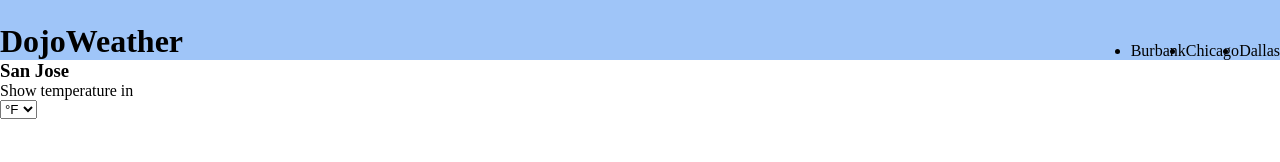
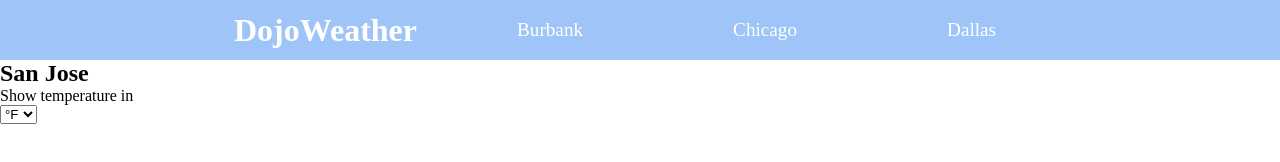
Before and after one commit to GabrielLee252/DojoWeather, a plain HTML site: page index.html in a window 1280 px wide. Drawn offline with Linux system fonts and the light colour scheme.

Commit message:
got the top done

```diff
--- a/index.html
+++ b/index.html
@@ -1,5 +1,6 @@
 <!DOCTYPE html>
 <html lang="en">
+
 <head>
     <meta charset="UTF-8">
     <meta http-equiv="X-UA-Compatible" content="IE=edge">
@@ -7,9 +8,11 @@
     <title>Dojo Weather</title>
     <link rel="stylesheet" href="style.css">
 </head>
+
 <body>
     <!-- nav bar -->
     <div class="nav">
+        <div class="navbox">
             <h1>DojoWeather</h1>
             <ul class="cities">
                 <li>Burbank</li>
@@ -17,9 +20,10 @@
                 <li>Dallas</li>
             </ul>
         </div>
+    </div>
 
     <div class="current_city">
-        <h3>San Jose</h3>
+        <h2>San Jose</h2>
         <p class="showTemp">Show temperature in</p>
         <select id="sort">
             <option value="fahren">°F</option>
@@ -47,4 +51,5 @@
 
     <script src="script.js"></script>
 </body>
+
 </html>
--- a/style.css
+++ b/style.css
@@ -6,14 +6,27 @@
 /* nav bar */
 .nav {
     display: flex;
-    justify-content: space-between;
-    align-items: end;
+    justify-content: center;
     height: 60px;
     background-color: rgb(159, 197, 248);
+    color: white;
+}
+
+.navbox {
+    display: flex;
+    align-items: center;
 }
 
 .cities {
+    font-size: larger;
     display: flex;
-    justify-content: space-between;
-    margin-right: ;
+    list-style: none;
+    justify-content: space-evenly;
+    margin-top: 10px;
 }
+
+.cities li {
+    margin-bottom: 10px;
+    margin-right: 50px;
+    margin-left: 100px;
+}
```
Lines whose indentation alone changed are shown as unchanged.
